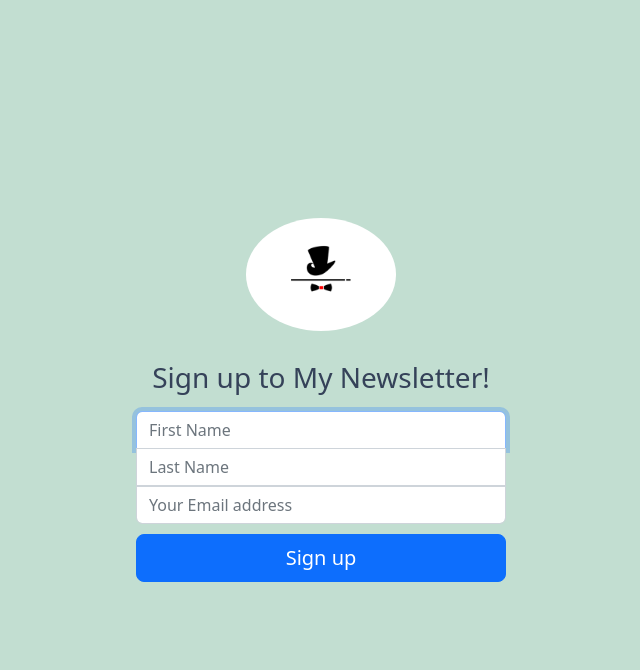
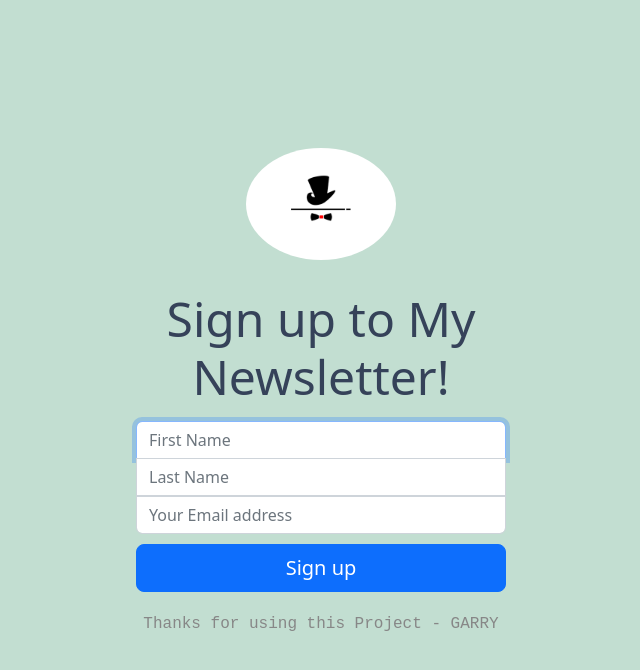
Before and after one commit to gurkeeratsing99/NewsLetter, a website: page signup.html in a window 1280 px wide. Shown: the whole page, without its empty margins (319-959 px from the left). Drawn offline with nearby package versions, Linux system fonts and the light colour scheme.

Commit message:
Finnal Completed

```diff
--- a/public/styles.css
+++ b/public/styles.css
@@ -11,6 +11,9 @@ body {
   padding-bottom: 40px;
   background-color: #C2DED1;
   color: #354259;
+}
+.h3{
+  font-size: 3rem;
 }
 
 .form-signin {
@@ -45,3 +48,15 @@ border-radius: 0;
 .fw-normal{
   padding-top:30px;
 }
+
+#footBase{
+  color: #878787;
+  text-align: center;
+  padding-top: 20px;
+  font-family: Courier New,Courier,Lucida Sans Typewriter,Lucida Typewriter,monospace;
+  tab-size: 20%;
+
+}
+#footBase:hover{
+  transform: rotateY(180deg);
+}
--- a/signup.html
+++ b/signup.html
@@ -30,9 +30,8 @@
 
     <button class="w-100 btn btn-lg btn-primary" type="submit">Sign up</button>
   </form>
+  <div class="footer" id="footBase"><p>Thanks for using this Project - GARRY</p></div>
 </main>
-
-
 
   </body>
 </html>
```
Also changed, not shown: test.html (+5 -6 lines), public/images/home.jpg (added).
